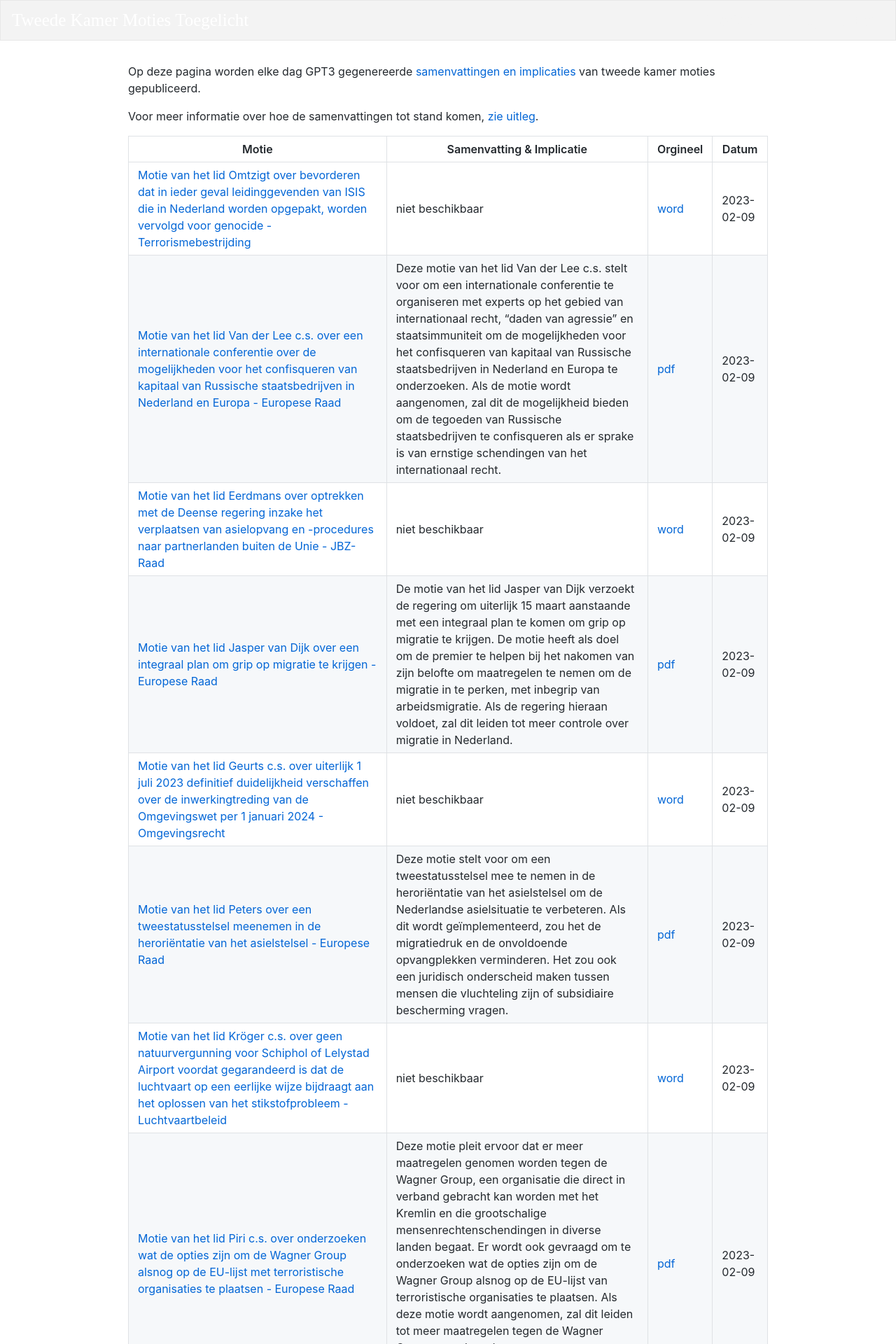
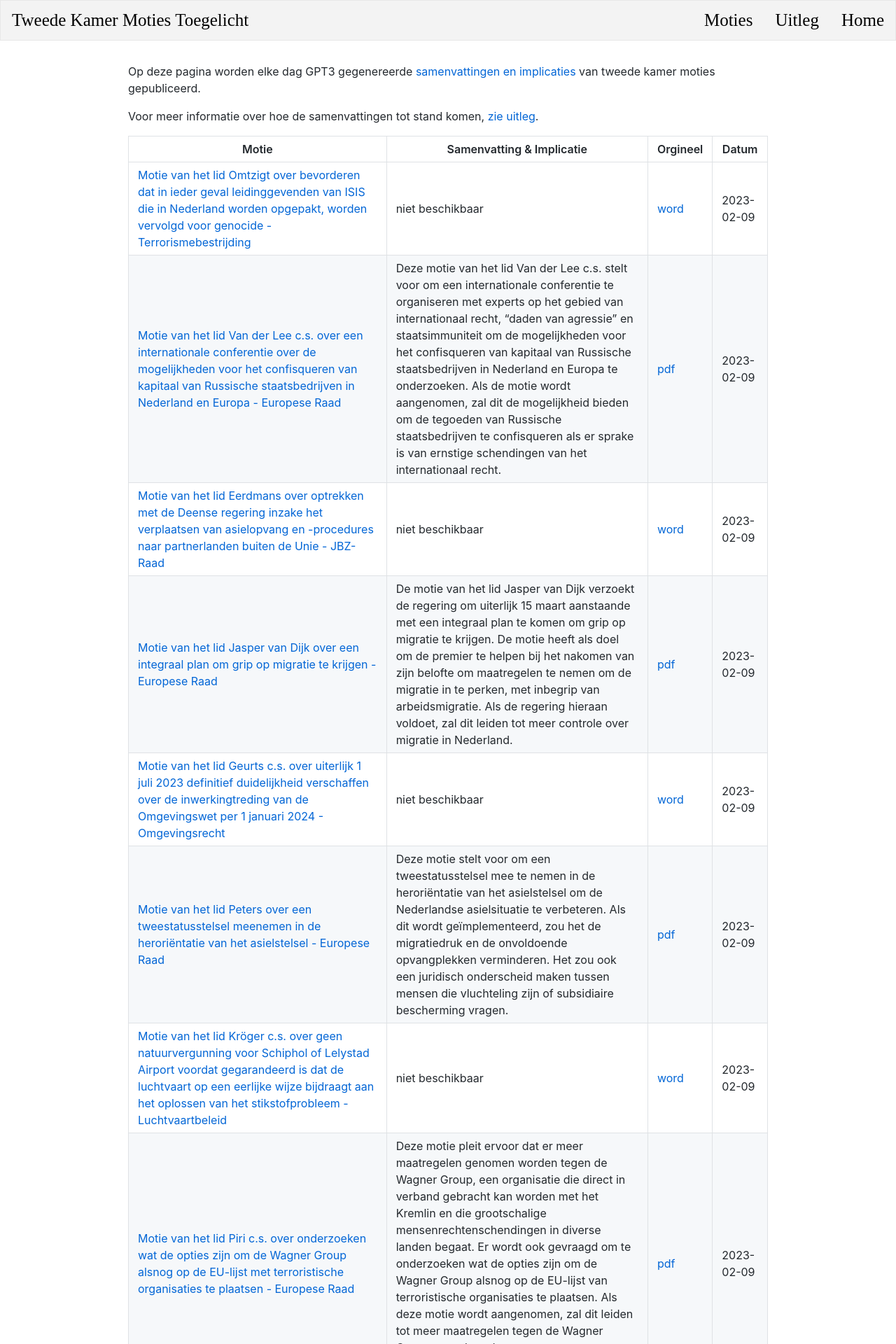
Before and after one commit to DavidZomerdijk/moties-toegelicht, a Jekyll site: the page built from readme.md, in a window 1280 px wide. Shown: the top 1920 px of the page at 70% size. Built offline with Jekyll 4.4.1, drawn with Linux system fonts in a browser that asks for light colours; our own code applies the rules of GitHub Pages for plain Markdown files.

Commit message:
updated menu

```diff
--- a/_layouts/default.html
+++ b/_layouts/default.html
@@ -1026,7 +1026,8 @@ body {
 
 .topnav a {
   float: right;
-  color: #f3f3f3;
+  /*color: #f3f3f3;*/
+  color: black;
   text-align: center;
   padding: 14px 16px;
   text-decoration: none;
@@ -1040,7 +1041,7 @@ body {
 
 .topnav a.active {
   background-color: #f3f3f3;
-  color: white;
+  /*color: white;*/
   float: left;
 }
 /*.header {*/
```
